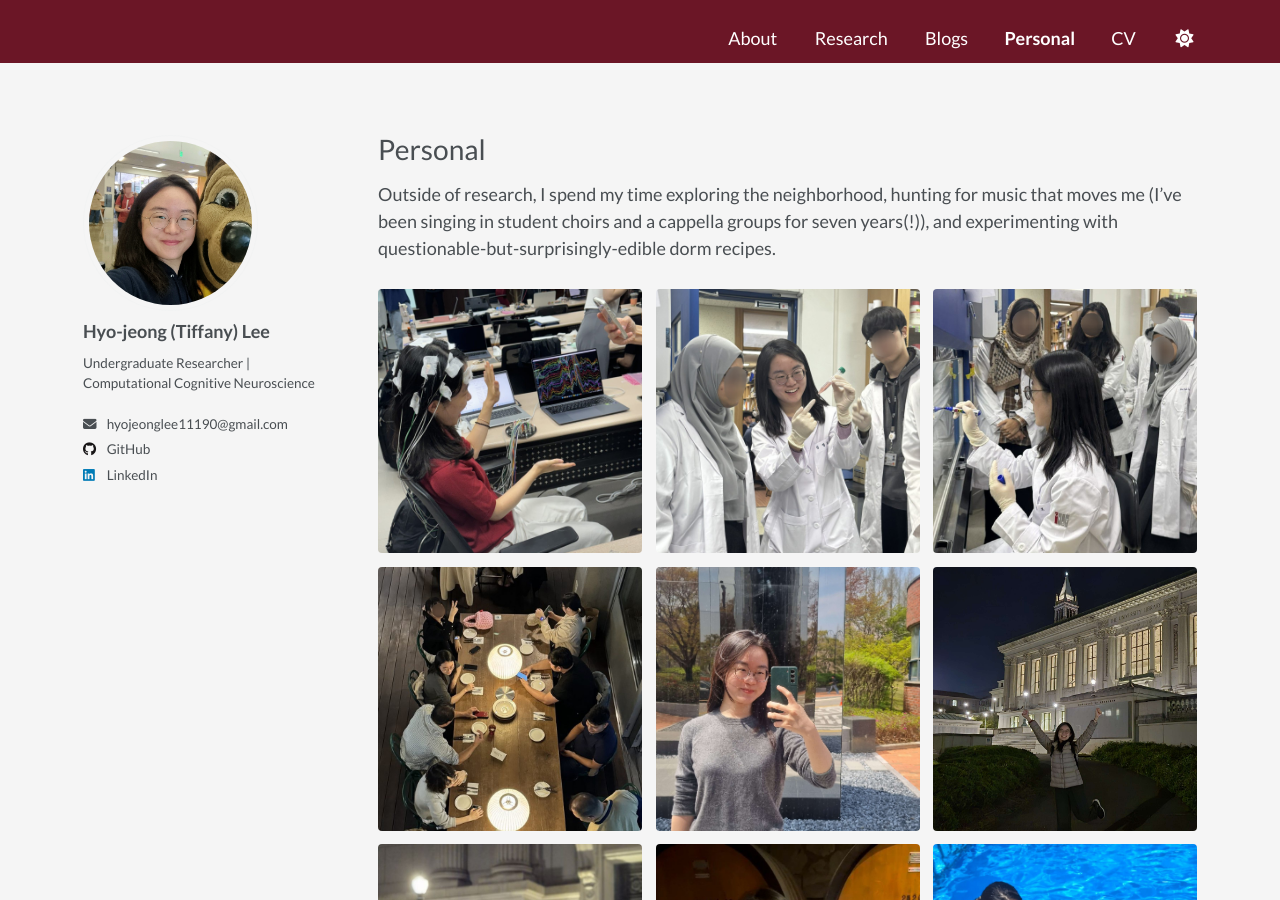
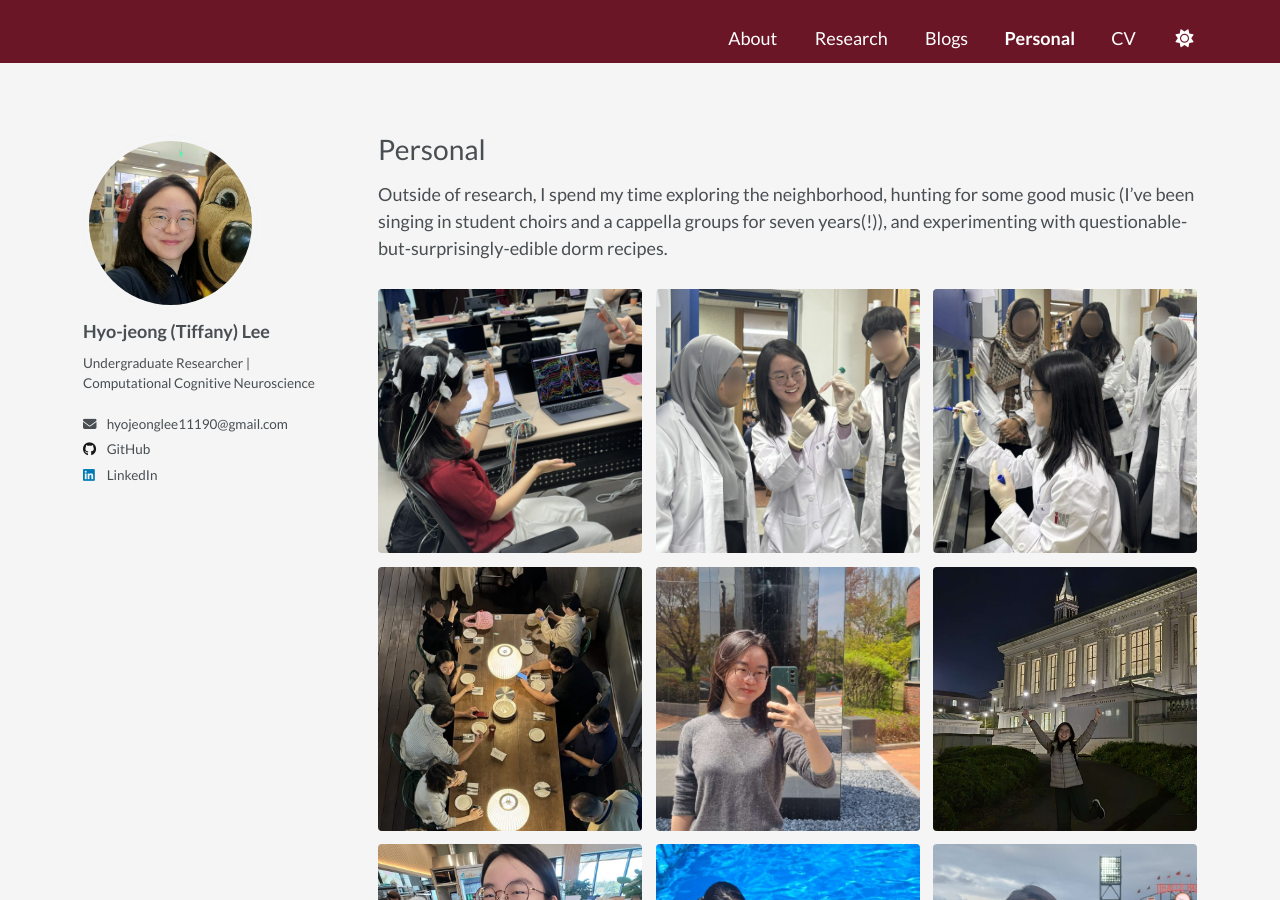
Before and after one commit to hjlee11190/hjlee11190.github.io, a Jekyll site: the page built from _pages/personal.md, in a window 1280 px wide and 900 px high. Built offline with Jekyll 4.4.1, drawn with Linux system fonts in a browser that asks for light colours; a script that is not in the unit is left out.

Commit message:
reduced images

```diff
--- a/_pages/personal.md
+++ b/_pages/personal.md
@@ -5,6 +5,6 @@
 author_profile: true
 ---
 
-Outside of research, I spend my time exploring the neighborhood, hunting for music that moves me (I’ve been singing in student choirs and a cappella groups for seven years(!)), and experimenting with questionable-but-surprisingly-edible dorm recipes.
+Outside of research, I spend my time exploring the neighborhood, hunting for some good music (I’ve been singing in student choirs and a cappella groups for seven years(!)), and experimenting with questionable-but-surprisingly-edible dorm recipes.
 
 {% include gallery.html dir="images/personal" %}
```
Also changed, not shown: images/personal/07.jpg, images/personal/08.jpg (renamed from images/personal/11.jpg), images/personal/09.jpg (renamed from images/personal/15.jpg), images/personal/10.jpg (deleted), images/personal/13.jpg (deleted), images/personal/14.jpg (deleted).
